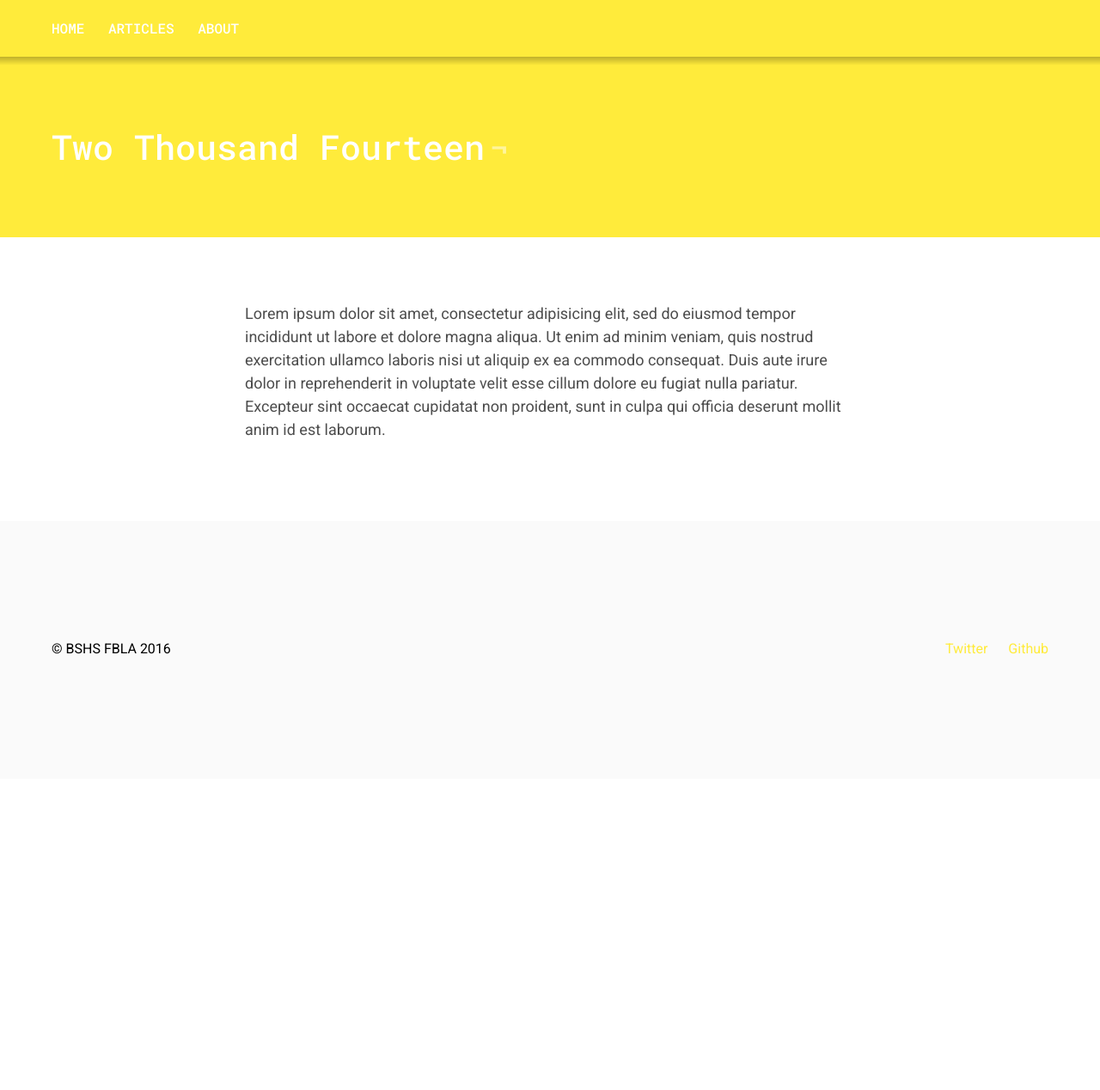
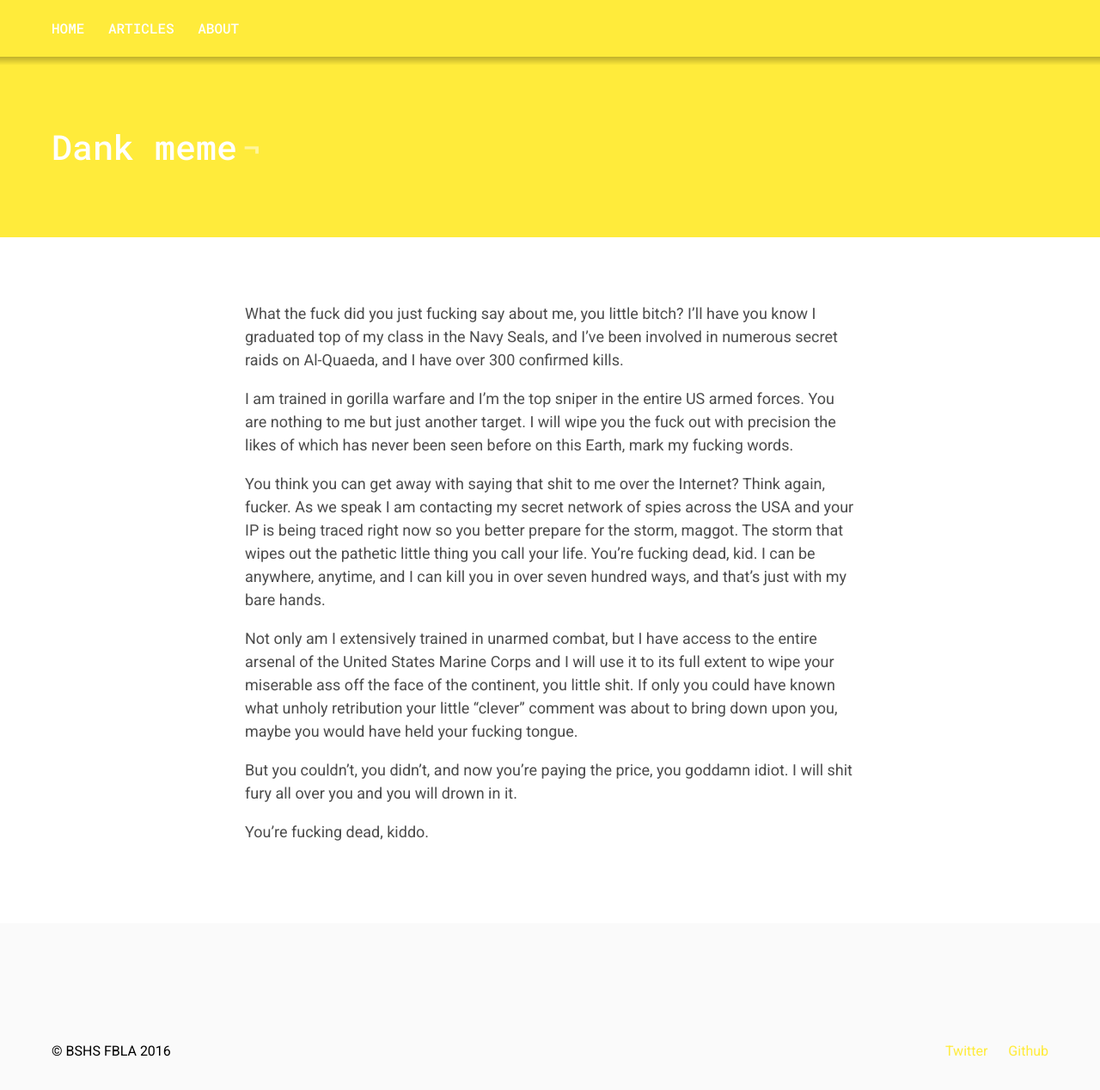
Before and after one commit to DahliaWitt/BSHS-FBLA, a Jekyll site: the page built from _posts/2014-01-03-two-thousand-fourteen.markdown, in a window 1280 px wide and 1374 px high. Shown: the top 1268 px of the window at 86% size. Built offline with Jekyll 4.4.1, drawn with Linux system fonts in a browser that asks for light colours.

Commit message:
test please ignore

```diff
--- a/_config.yml
+++ b/_config.yml
@@ -4,7 +4,7 @@ email: dwitt@dranweb.com
 description: >
   TODO
 baseurl:
-url: "http://drakewitt.github.io/BSHS-FBLA"
+url: "http://drakewitt.github.io/BSHS-FBLA/"
 fixedNav: 'true' # true or false
 theme: purple # green, blue, orange, purple, grey
 twitterUsername: hybrid_alex
--- a/_posts/2014-01-03-two-thousand-fourteen.markdown
+++ b/_posts/2014-01-03-two-thousand-fourteen.markdown
@@ -1,7 +1,17 @@
 ---
 layout: post
-title:  "Two Thousand Fourteen"
+title:  "Dank meme"
 date:   2014-01-03 18:52:21
 categories: jekyll update
 ---
-Lorem ipsum dolor sit amet, consectetur adipisicing elit, sed do eiusmod tempor incididunt ut labore et dolore magna aliqua. Ut enim ad minim veniam, quis nostrud exercitation ullamco laboris nisi ut aliquip ex ea commodo consequat. Duis aute irure dolor in reprehenderit in voluptate velit esse cillum dolore eu fugiat nulla pariatur. Excepteur sint occaecat cupidatat non proident, sunt in culpa qui officia deserunt mollit anim id est laborum.
+What the fuck did you just fucking say about me, you little bitch? I’ll have you know I graduated top of my class in the Navy Seals, and I’ve been involved in numerous secret raids on Al-Quaeda, and I have over 300 confirmed kills.
+
+I am trained in gorilla warfare and I’m the top sniper in the entire US armed forces. You are nothing to me but just another target. I will wipe you the fuck out with precision the likes of which has never been seen before on this Earth, mark my fucking words.
+
+You think you can get away with saying that shit to me over the Internet? Think again, fucker. As we speak I am contacting my secret network of spies across the USA and your IP is being traced right now so you better prepare for the storm, maggot. The storm that wipes out the pathetic little thing you call your life. You’re fucking dead, kid. I can be anywhere, anytime, and I can kill you in over seven hundred ways, and that’s just with my bare hands.
+
+Not only am I extensively trained in unarmed combat, but I have access to the entire arsenal of the United States Marine Corps and I will use it to its full extent to wipe your miserable ass off the face of the continent, you little shit. If only you could have known what unholy retribution your little “clever” comment was about to bring down upon you, maybe you would have held your fucking tongue.
+
+But you couldn’t, you didn’t, and now you’re paying the price, you goddamn idiot. I will shit fury all over you and you will drown in it.
+
+You’re fucking dead, kiddo.
```
